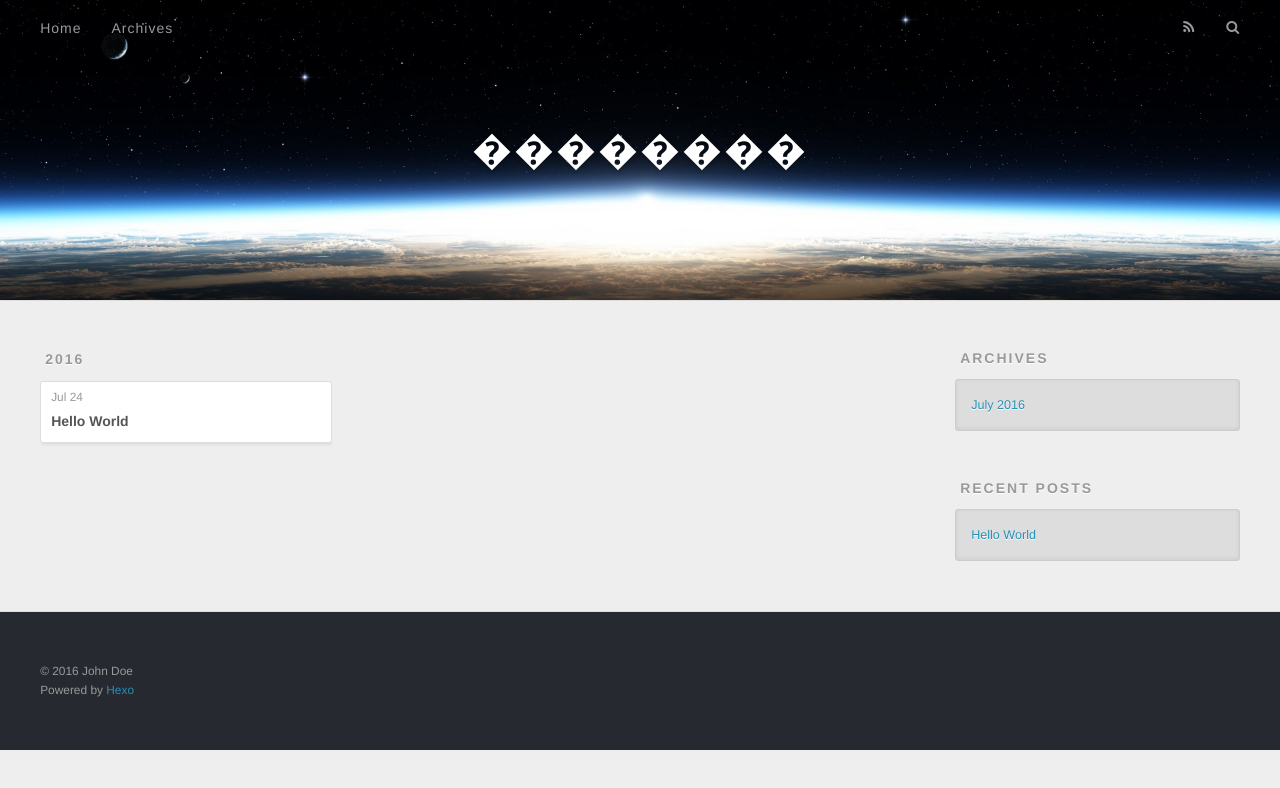
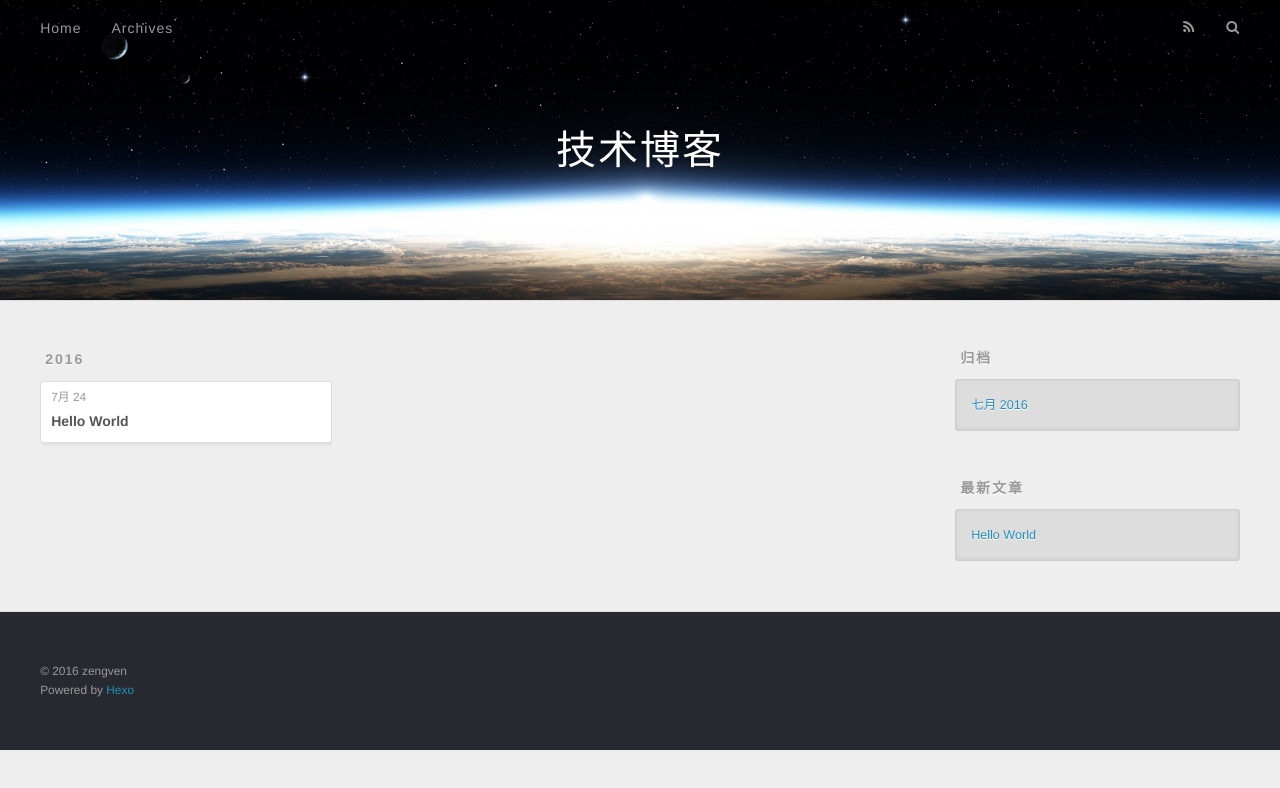
Before and after one commit to zengven/zengven.github.io, a plain HTML site: page archives/2016/07/index.html in a window 1280 px wide. Drawn offline with nearby package versions, Linux system fonts and the light colour scheme.

Commit message:
Site updated: 2016-07-24 18:02:32

```diff
--- a/archives/2016/07/index.html
+++ b/archives/2016/07/index.html
@@ -3,16 +3,16 @@
 <head>
   <meta charset="utf-8">
 
-  <title>Archives: 2016/7 | ��������</title>
+  <title>归档: 2016/7 | 技术博客</title>
   <meta name="viewport" content="width=device-width, initial-scale=1, maximum-scale=1">
   <meta property="og:type" content="website">
-<meta property="og:title" content="��������">
+<meta property="og:title" content="技术博客">
 <meta property="og:url" content="http://yoursite.com/archives/2016/07/index.html">
-<meta property="og:site_name" content="��������">
+<meta property="og:site_name" content="技术博客">
 <meta name="twitter:card" content="summary">
-<meta name="twitter:title" content="��������">
+<meta name="twitter:title" content="技术博客">
 
-    <link rel="alternate" href="/atom.xml" title="��������" type="application/atom+xml">
+    <link rel="alternate" href="/atom.xml" title="技术博客" type="application/atom+xml">
 
 
     <link rel="icon" href="/favicon.png">
@@ -33,7 +33,7 @@
   <div id="header-outer" class="outer">
     <div id="header-title" class="inner">
       <h1 id="logo-wrap">
-        <a href="/" id="logo">��������</a>
+        <a href="/" id="logo">技术博客</a>
       </h1>
 
     </div>
@@ -50,7 +50,7 @@
 
           <a id="nav-rss-link" class="nav-icon" href="/atom.xml" title="RSS Feed"></a>
 
-        <a id="nav-search-btn" class="nav-icon" title="Search"></a>
+        <a id="nav-search-btn" class="nav-icon" title="搜索"></a>
       </nav>
       <div id="search-form-wrap">
         <form action="//google.com/search" method="get" accept-charset="UTF-8" class="search-form"><input type="search" name="q" results="0" class="search-form-input" placeholder="Search"><button type="submit" class="search-form-submit">&#xF002;</button><input type="hidden" name="sitesearch" value="http://yoursite.com"></form>
@@ -76,7 +76,7 @@
   <div class="archive-article-inner">
     <header class="archive-article-header">
       <a href="/2016/07/24/hello-world/" class="archive-article-date">
-  <time datetime="2016-07-24T08:28:49.444Z" itemprop="datePublished">Jul 24</time>
+  <time datetime="2016-07-24T08:28:49.444Z" itemprop="datePublished">7月 24</time>
 </a>
 
 
@@ -107,9 +107,9 @@
 
 
   <div class="widget-wrap">
-    <h3 class="widget-title">Archives</h3>
+    <h3 class="widget-title">归档</h3>
     <div class="widget">
-      <ul class="archive-list"><li class="archive-list-item"><a class="archive-list-link" href="/archives/2016/07/">July 2016</a></li></ul>
+      <ul class="archive-list"><li class="archive-list-item"><a class="archive-list-link" href="/archives/2016/07/">七月 2016</a></li></ul>
     </div>
   </div>
 
@@ -117,7 +117,7 @@
 
 
   <div class="widget-wrap">
-    <h3 class="widget-title">Recent Posts</h3>
+    <h3 class="widget-title">最新文章</h3>
     <div class="widget">
       <ul>
 
@@ -137,7 +137,7 @@
 
   <div class="outer">
     <div id="footer-info" class="inner">
-      &copy; 2016 John Doe<br>
+      &copy; 2016 zengven<br>
       Powered by <a href="http://hexo.io/" target="_blank">Hexo</a>
     </div>
   </div>
```
Also changed, not shown: 2016/07/24/hello-world/index.html (+10 -10 lines), archives/2016/index.html (+12 -12 lines), archives/index.html (+12 -12 lines), index.html (+12 -12 lines).
